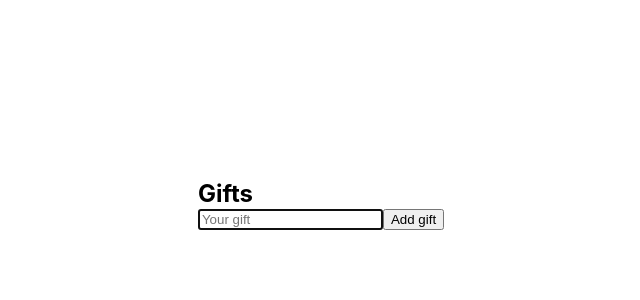
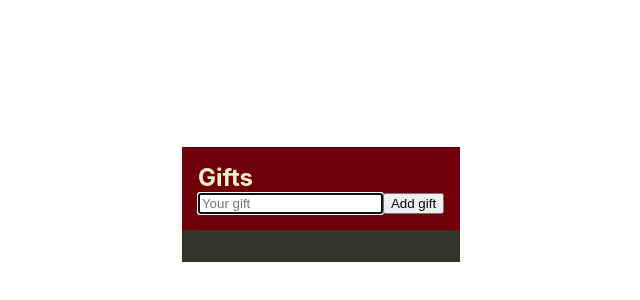
Before and after one commit to lopez-tomas/adviency, a React (Create React App) app: page / in a window 1280 px wide. Shown: the part 196-496 px from the top of the page, without its empty margins (319-959 px from the left). Built offline with nearby package versions, Linux system fonts and the light colour scheme.

Commit message:
[FEAT/styles]: some styles added to App.

```diff
--- a/src/App.jsx
+++ b/src/App.jsx
@@ -3,13 +3,14 @@ import AppContext from './context/AppContext';
 import useInitialState from './hooks/useInitialState';
 import Form from './containers/Form';
 import GiftList from './containers/GiftList';
+import './styles/App.sass';
 
 const App = () => {
   const initialState = useInitialState();
 
   return (
     <AppContext.Provider value={initialState}>
-      <main className='App'>
+      <main className="App">
         <section className="Form-container">
           <h1>Gifts</h1>
           <Form />
--- /dev/null
+++ b/src/styles/App.sass
@@ -0,0 +1,15 @@
+@use './modules/colors'
+
+.App
+  .Form-container, .GiftList-container
+    padding: 16px
+
+  .Form-container
+    display: flex
+    flex-direction: column
+    background-color: colors.$background-primary
+    color: colors.$text-primary
+
+  .GiftList-container
+    background-color: colors.$background-secondary
+    color: colors.$text-secondary
--- /dev/null
+++ b/src/styles/modules/_colors.sass
@@ -0,0 +1,5 @@
+$text-primary: #FFF0C7
+$text-secondary: #84DBD5
+$background-primary: #700009
+$background-secondary: #33322D
+$extra-color: #DB0F35
```
